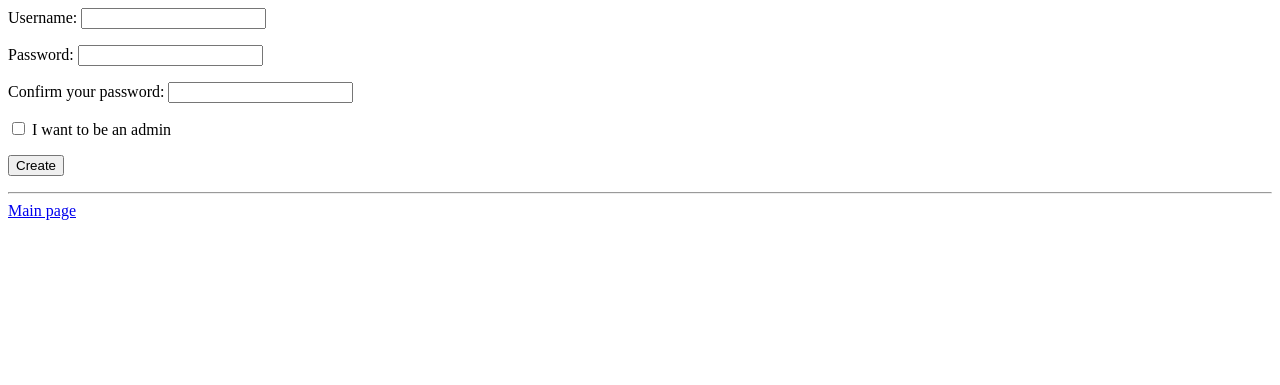
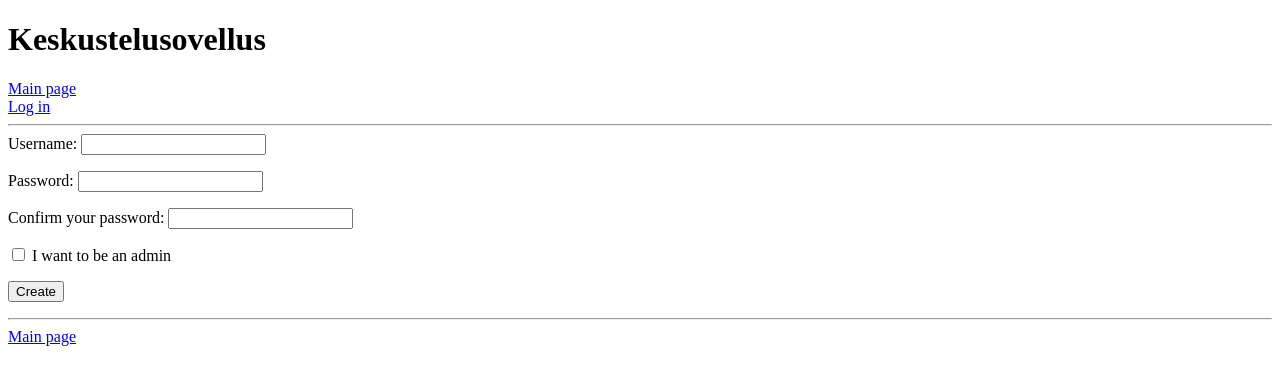
Before and after one commit to leopekkas/Keskustelusovellus, a Flask app: page /register in a window 1280 px wide. Shown: the top 385 px of the page. Run offline with Flask 2, Linux system fonts and the light colour scheme.

Commit message:
Add basic layout for html pages

```diff
--- a/src/templates/index.html
+++ b/src/templates/index.html
@@ -1,3 +1,7 @@
+{% extends "layout.html" %}
+{% block title %}Log in{% endblock %}
+
+{% block content %}
 Viestien määrä: {{ count }}
 <hr>
 {% for message in messages %}
@@ -14,3 +18,5 @@ Olet kirjautunut sisään.
 {% else %}
 <a href="/login">Kirjaudu sisään</a>
 {% endif %}
+
+{% endblock %}
--- /dev/null
+++ b/src/templates/layout.html
@@ -0,0 +1,9 @@
+<!doctype html>
+<title>Keskustelusovellus - {% block title %}{% endblock %}</title>
+<h1>Keskustelusovellus</h1>
+<a href="/">Main page</a>
+<br>
+<a href="/login">Log in</a>
+<hr>
+{% block content %}{% endblock %}
+</hr>
--- a/src/templates/register.html
+++ b/src/templates/register.html
@@ -1,3 +1,8 @@
+{% extends "layout.html" %}
+{% block title %}Log in{% endblock %}
+
+{% block content %}
+
 <body>
     <form action="/register" method="POST">
         Username: <input type="text" name="username">
@@ -13,3 +18,5 @@
     <hr>
     <a href="/">Main page</a>
 </body>
+
+{% endblock %}
```
Also changed, not shown: src/templates/login.html (+7 -0 lines).
